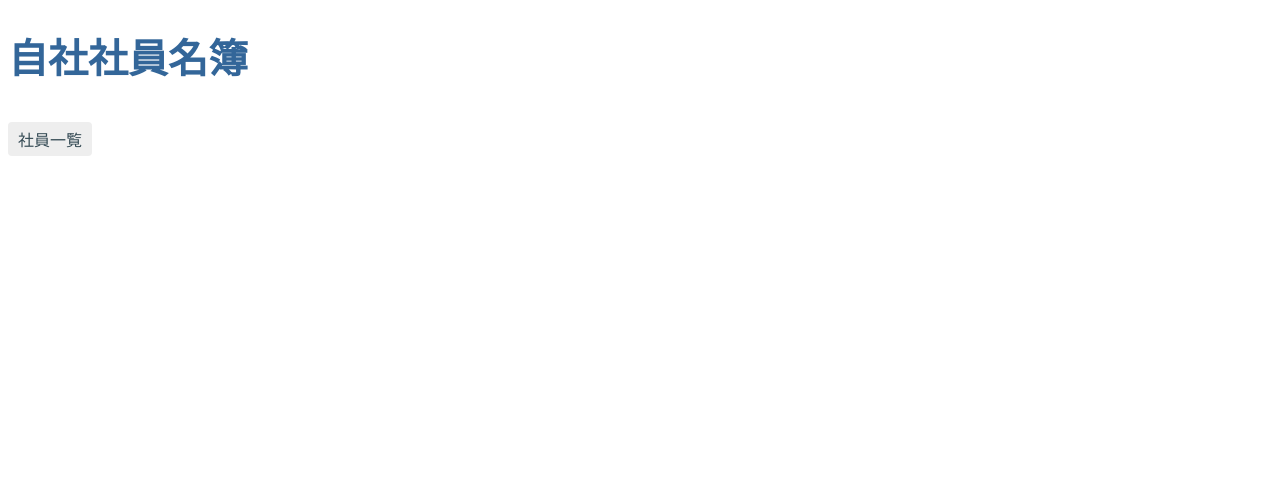
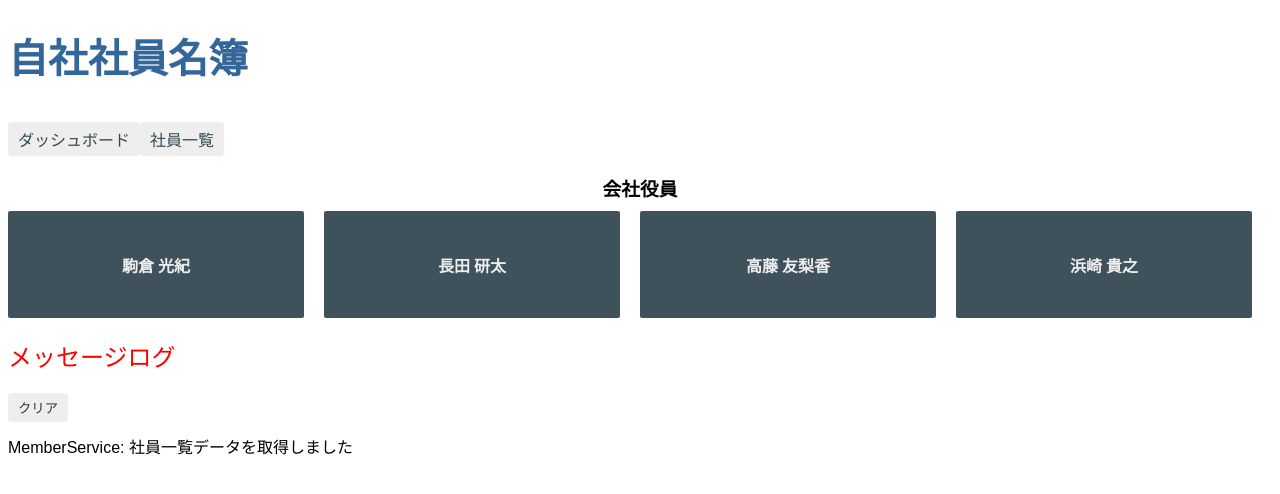
Before and after one commit to GrowUp-Haruno/angular-learning, an Angular app: page /dashboard in a window 1280 px wide. Before the commit this address led to /. Shown: the top 494 px of the page. Built offline with nearby package versions, Linux system fonts and the light colour scheme.

Commit message:
ダッシュボードを追加

```diff
--- a/src/app/app-routing.module.ts
+++ b/src/app/app-routing.module.ts
@@ -1,8 +1,13 @@
 import { NgModule } from '@angular/core';
 import { RouterModule, Routes } from '@angular/router';
+import { DashboardComponent } from 'src/app/dashboard/dashboard.component';
 import { MembersComponent } from 'src/app/members/members.component';
 
-const routes: Routes = [{ path: 'members', component: MembersComponent }];
+const routes: Routes = [
+  { path: '', redirectTo: '/dashboard',pathMatch:'full'},
+  { path: 'dashboard', component: DashboardComponent },
+  { path: 'members', component: MembersComponent },
+];
 
 @NgModule({
   imports: [RouterModule.forRoot(routes)],
--- a/src/app/app.module.ts
+++ b/src/app/app.module.ts
@@ -8,9 +8,10 @@ import { MemberDetailComponent } from './member-detail/member-detail.component';
 import { MessagesComponent } from './messages/messages.component';
 import { AppRoutingModule } from './app-routing.module';
 import { NavigationComponent } from './navigation/navigation.component';
+import { DashboardComponent } from './dashboard/dashboard.component';
 
 @NgModule({
-  declarations: [AppComponent, MembersComponent, MemberDetailComponent, MessagesComponent, NavigationComponent],
+  declarations: [AppComponent, MembersComponent, MemberDetailComponent, MessagesComponent, NavigationComponent, DashboardComponent],
   imports: [BrowserModule, FormsModule, AppRoutingModule],
   providers: [],
   bootstrap: [AppComponent],
--- /dev/null
+++ b/src/app/dashboard/dashboard.component.html
@@ -0,0 +1,8 @@
+<h3>会社役員</h3>
+<div class="grid-pad">
+  <a *ngFor="let member of members" class="col-1-4">
+    <div class="module member">
+      <h4>{{ member.name }}</h4>
+    </div>
+  </a>
+</div>
--- /dev/null
+++ b/src/app/dashboard/dashboard.component.scss
@@ -0,0 +1,66 @@
+/* DashboardComponent's private CSS styles */
+[class*="col-"] {
+  float: left;
+  padding-right: 20px;
+  padding-bottom: 20px;
+}
+[class*="col-"]:last-of-type {
+  padding-right: 0;
+}
+a {
+  text-decoration: none;
+}
+*,
+*:after,
+*:before {
+  -webkit-box-sizing: border-box;
+  -moz-box-sizing: border-box;
+  box-sizing: border-box;
+}
+h3 {
+  text-align: center;
+  margin-bottom: 0;
+}
+h4 {
+  position: relative;
+}
+.grid {
+  margin: 0;
+}
+.col-1-4 {
+  width: 25%;
+}
+.module {
+  padding: 20px;
+  text-align: center;
+  color: #eee;
+  max-height: 120px;
+  min-width: 120px;
+  background-color: #3f525c;
+  border-radius: 2px;
+}
+.module:hover {
+  background-color: #eee;
+  cursor: pointer;
+  color: #607d8b;
+}
+.grid-pad {
+  padding: 10px 0;
+}
+.grid-pad > [class*="col-"]:last-of-type {
+  padding-right: 20px;
+}
+@media (max-width: 600px) {
+  .module {
+    font-size: 10px;
+    max-height: 75px;
+  }
+}
+@media (max-width: 1024px) {
+  .grid {
+    margin: 0;
+  }
+  .module {
+    min-width: 60px;
+  }
+}
--- /dev/null
+++ b/src/app/dashboard/dashboard.component.ts
@@ -0,0 +1,23 @@
+import { Component } from '@angular/core';
+import { MemberService } from '../member.service';
+import { Member } from '../member';
+
+@Component({
+  selector: 'app-dashboard',
+  templateUrl: './dashboard.component.html',
+  styleUrls: ['./dashboard.component.scss'],
+})
+export class DashboardComponent {
+  constructor(public memberService: MemberService) {}
+  members: Member[] = [];
+
+  ngOnInit(): void {
+    this.getMembers();
+  }
+
+  getMembers() {
+    this.memberService
+      .getMember()
+      .subscribe((member) => (this.members = member.slice(1, 5)));
+  }
+}
--- a/src/app/navigation/navigation.component.html
+++ b/src/app/navigation/navigation.component.html
@@ -1,3 +1,4 @@
 <nav>
+  <a routerLink="/dashboard">ダッシュボード</a>
   <a routerLink="/members">社員一覧</a>
 </nav>
```
Also changed, not shown: 1 other file (tests, documents, lock files or other folders).
